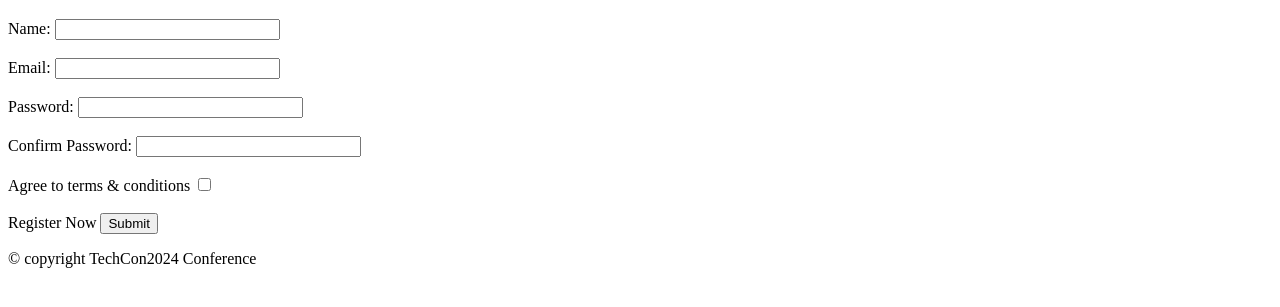
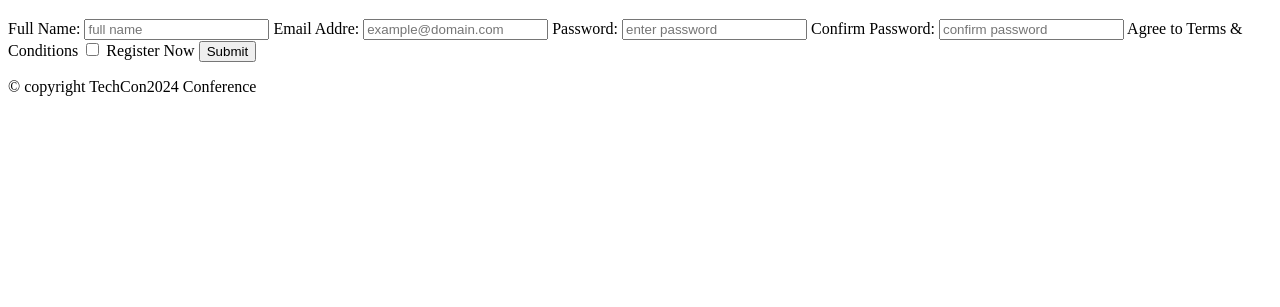
Before and after one commit to HabiPi/TechCon_HTML, a plain HTML site: page techcon_website/register.html in a window 1280 px wide. Shown: the part 87-394 px from the top of the page. Drawn offline with Linux system fonts and the light colour scheme.

Commit message:
My build TechCon website

```diff
--- a/techcon_website/register.html
+++ b/techcon_website/register.html
@@ -19,24 +19,25 @@
     </header>
 
     <main>
-       <form action="" method="">
-        <label for="name">Name:</label>
-<input type="text" id="Name" name="" size="25"> </br></br>
-<label for="name"> Email:</label>
-<input type="text" id="Email" name="" size="25"></br></br>
-<label for="name"> Password:</label>
-<input type="password" id="Password"name="" size="25"></br></br>
-<label for="name"> Confirm Password:</label>
-<input type="password" id="Confirm Password"name="" size="25"></br></br>
+        <form action="/submit-form" method="post">
+            <label for="name">Full Name:</label>
+            <input type="text" id="name" name="name"placeholder="full name">
 
-<label for="name">Agree to terms & conditions</label>
-<input type="checkbox" name="" id="checkbox">
-</br></br>
+            <label for="email">Email Addre:</label>
+            <input type="email" id="email" name="email" placeholder="example@domain.com">
 
-<label for="name">Register Now</label>
-<input type="submit" name="Register Now">
+            <label for="password">Password:</label>
+            <input type="password" id="password" name="password" required placeholder="enter password">
 
-       </form>
+            <label for="Confirm">Confirm Password:</label>
+            <input type="password" id="Confirm" name="Confirm" required placeholder="confirm password">
+
+            <label for="checkbox">Agree to Terms & Conditions</label>
+            <input type="checkbox" id="checkbox" name="checkbox" required placeholder="">
+
+            <label for="submit">Register Now</label>
+            <button type="submit">Submit</button>
+        </form>
     </main>
 
 
```
